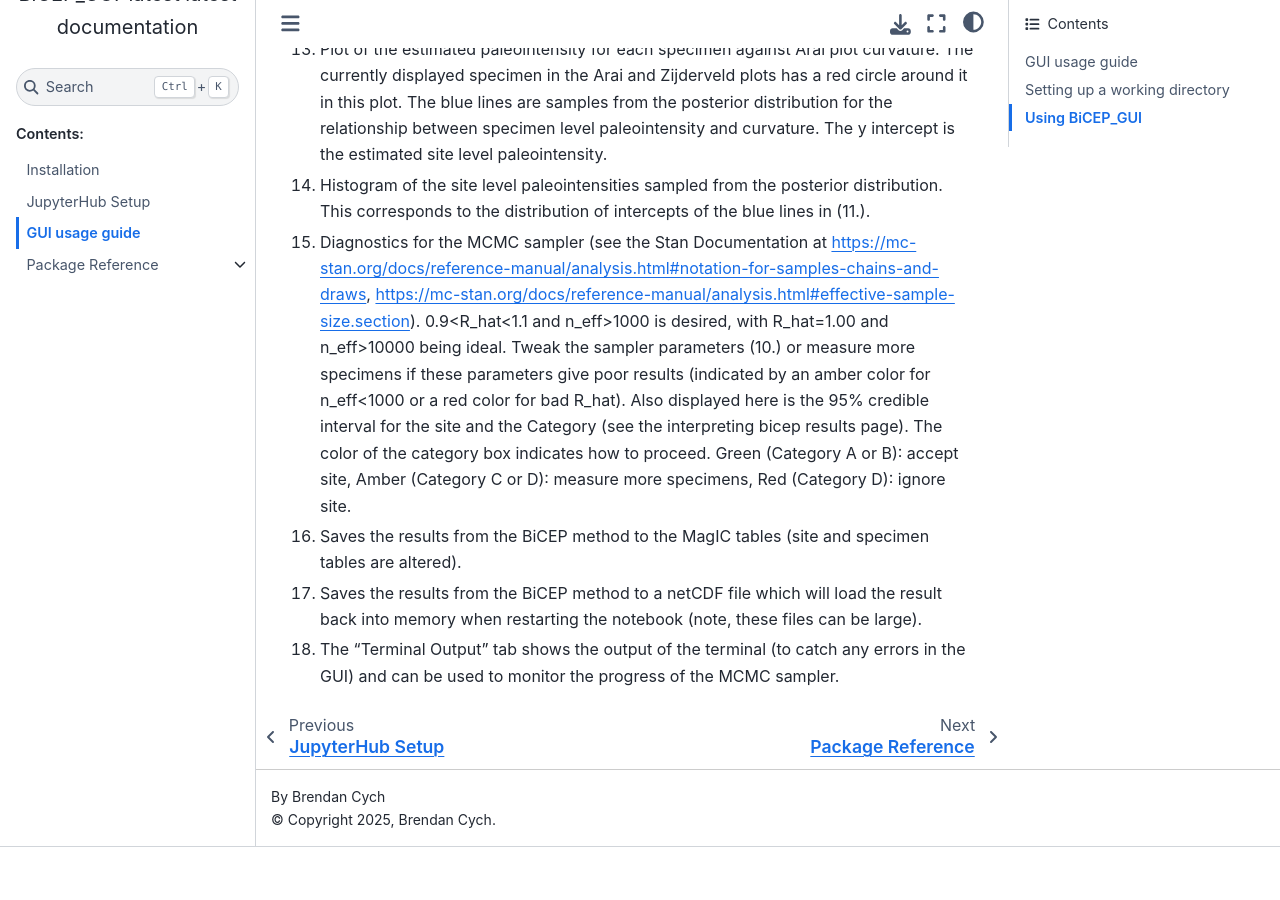
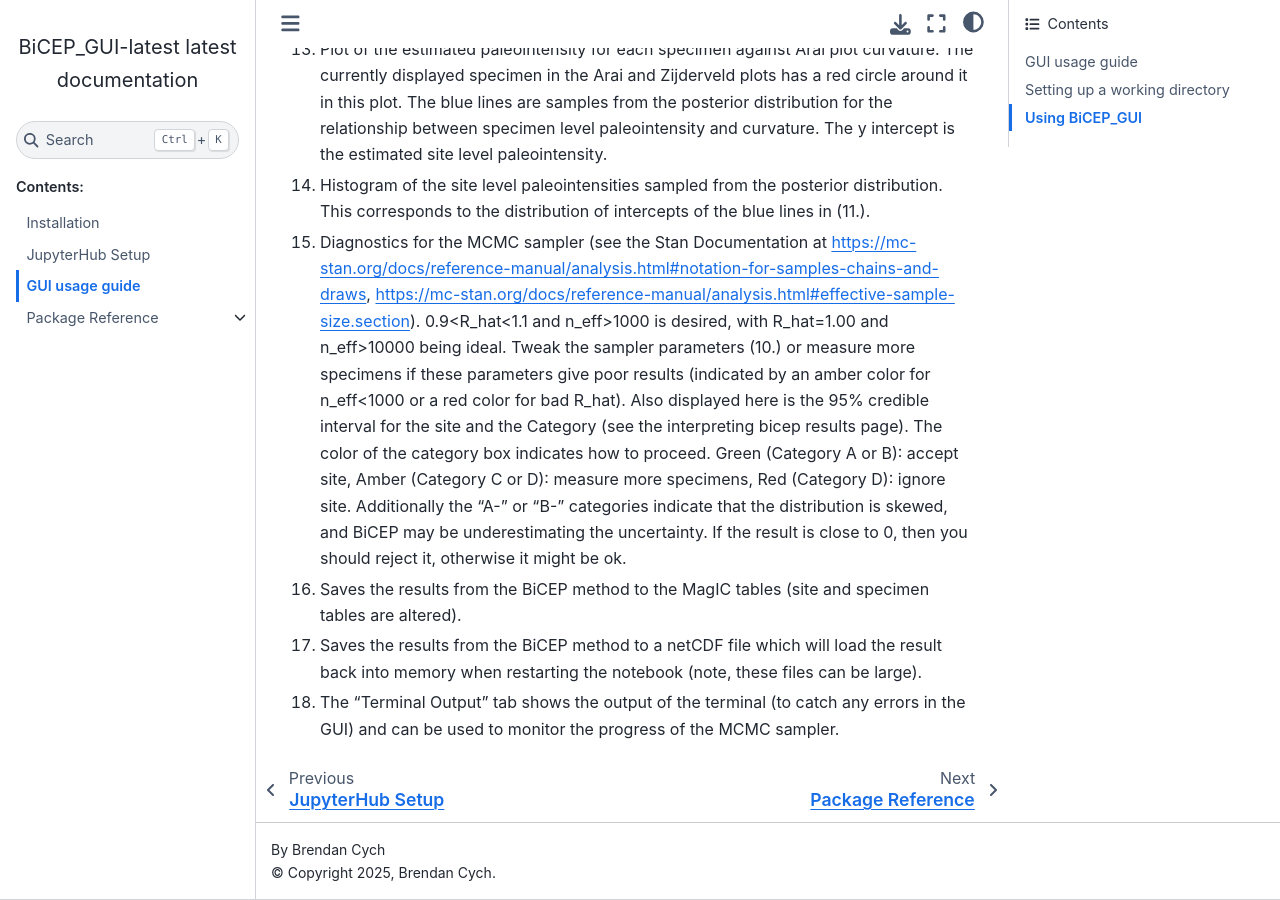
Before and after one commit to bcych/BiCEP_GUI, a Sphinx documentation site: the page built from docs/gui_usage_guide.rst, in a window 1280 px wide and 900 px high, scrolled down 3526 px. Built offline with Sphinx 7.4.7 and the Sphinx Book theme 1.1.4, drawn with Linux system fonts in a browser that asks for light colours; pages that are not in the unit, such as notebooks, are missing from menus; before the commit the page ends 4373 px from its top, so only the background shows below that.

Commit message:
updated usage guide

```diff
--- a/docs/gui_usage_guide.rst
+++ b/docs/gui_usage_guide.rst
@@ -65,7 +65,7 @@ If you want, press the "Appmode" button (or "Voila" button), located in the top
 
 14. Histogram of the site level paleointensities sampled from the posterior distribution. This corresponds to the distribution of intercepts of the blue lines in (11.).
 
-15. Diagnostics for the MCMC sampler (see the Stan Documentation at https://mc-stan.org/docs/reference-manual/analysis.html#notation-for-samples-chains-and-draws, https://mc-stan.org/docs/reference-manual/analysis.html#effective-sample-size.section). 0.9<R_hat<1.1 and n_eff>1000 is desired, with R_hat=1.00 and n_eff>10000 being ideal. Tweak the sampler parameters (10.) or measure more specimens if these parameters give poor results (indicated by an amber color for n_eff<1000 or a red color for bad R_hat). Also displayed here is the 95% credible interval for the site and the Category (see the interpreting bicep results page). The color of the category box indicates how to proceed. Green (Category A or B): accept site, Amber (Category C or D): measure more specimens, Red (Category D): ignore site.
+15. Diagnostics for the MCMC sampler (see the Stan Documentation at https://mc-stan.org/docs/reference-manual/analysis.html#notation-for-samples-chains-and-draws, https://mc-stan.org/docs/reference-manual/analysis.html#effective-sample-size.section). 0.9<R_hat<1.1 and n_eff>1000 is desired, with R_hat=1.00 and n_eff>10000 being ideal. Tweak the sampler parameters (10.) or measure more specimens if these parameters give poor results (indicated by an amber color for n_eff<1000 or a red color for bad R_hat). Also displayed here is the 95% credible interval for the site and the Category (see the interpreting bicep results page). The color of the category box indicates how to proceed. Green (Category A or B): accept site, Amber (Category C or D): measure more specimens, Red (Category D): ignore site. Additionally the "A-" or "B-" categories indicate that the distribution is skewed, and BiCEP may be underestimating the uncertainty. If the result is close to 0, then you should reject it, otherwise it might be ok.
 
 16. Saves the results from the BiCEP method to the MagIC tables (site and specimen tables are altered).
 
```
